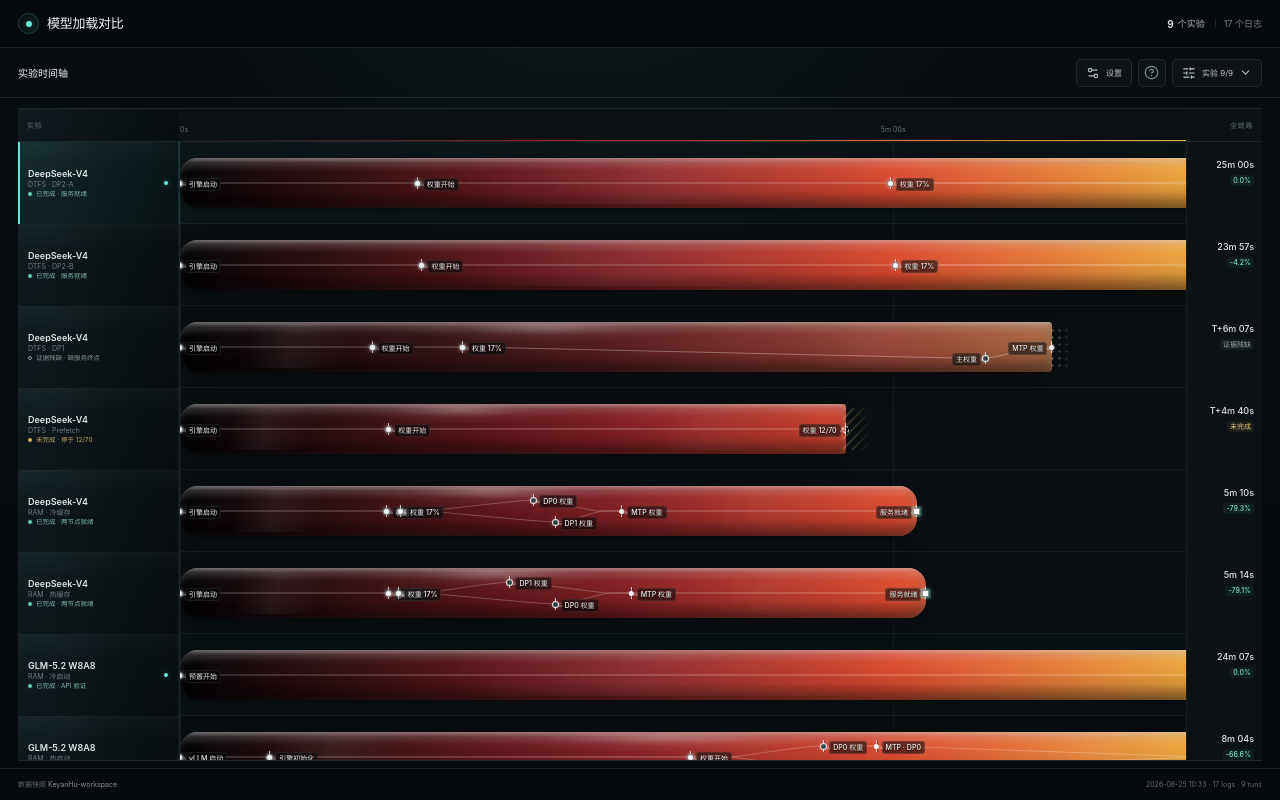
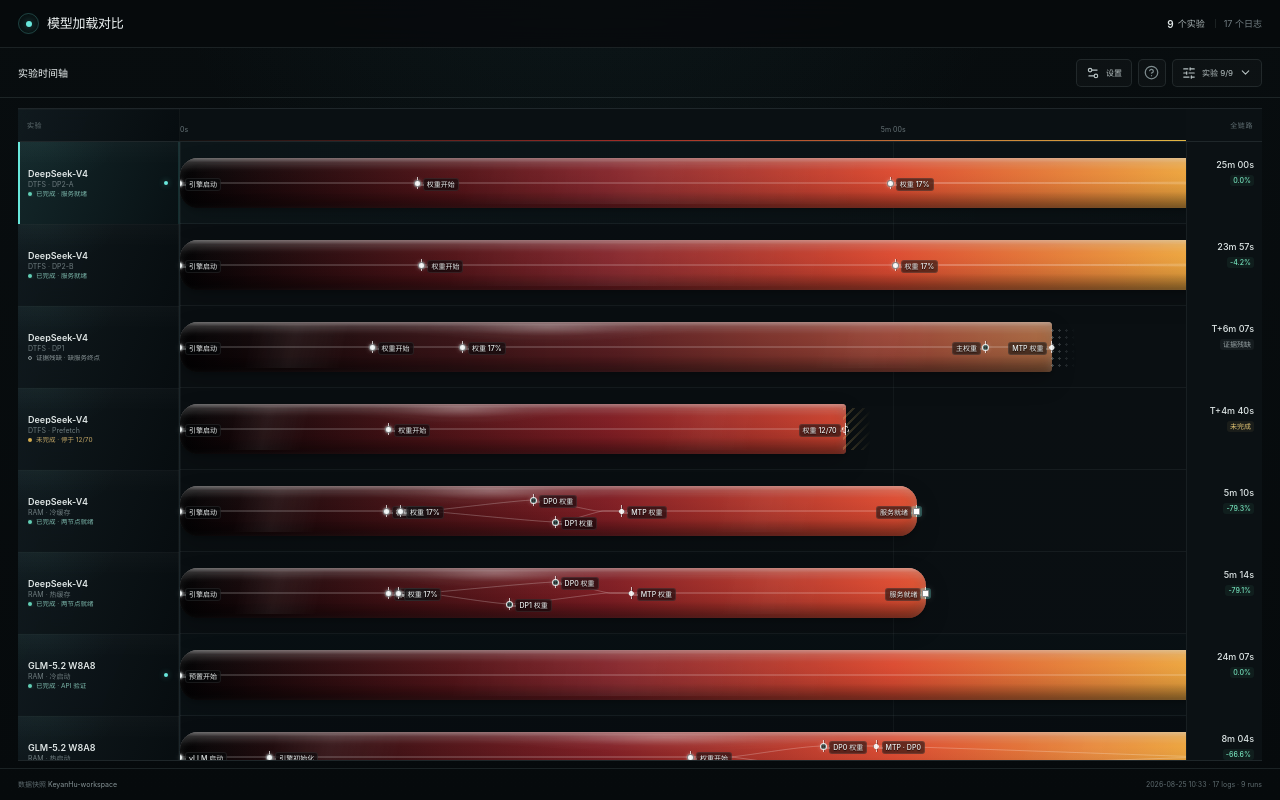
Before and after one commit to KeyanHu-git/inference-performance-lab, a Next.js app: page / in a window 1280 px wide. Built offline with nearby package versions, Linux system fonts and the light colour scheme.

Commit message:
Derive timeline lanes from relation graph

```diff
--- a/app/comparison-workbench.tsx
+++ b/app/comparison-workbench.tsx
@@ -118,10 +118,71 @@
   event.currentTarget.style.setProperty('--my', '8%');
 }
 
-function nodeLaneY(node: TimeNode) {
-  if (node.lane === 0) return 14;
-  if (node.lane === 1) return 36;
-  return 25;
+const MAIN_LANE_Y = 25;
+
+function branchOrder(node: TimeNode) {
+  const semantic = node.label.match(/(?:DP|节点)\s*[·:_-]?\s*(\d+)/i);
+  if (semantic) return Number(semantic[1]);
+  return node.lane ?? Number.MAX_SAFE_INTEGER;
+}
+
+function branchLanePositions(count: number) {
+  if (count <= 1) return [MAIN_LANE_Y];
+  const top = count > 3 ? 9 : 14;
+  const bottom = count > 3 ? 41 : 36;
+  return Array.from({ length: count }, (_, index) => top + ((bottom - top) * index) / (count - 1));
+}
+
+function createLaneLayout(experiment: RealExperiment) {
+  const nodes = new Map(experiment.nodes.map((node) => [node.id, node]));
+  const incoming = new Map<string, TimeLink[]>();
+  const outgoing = new Map<string, TimeLink[]>();
+  experiment.links.forEach((link) => {
+    incoming.set(link.to, [...(incoming.get(link.to) ?? []), link]);
+    outgoing.set(link.from, [...(outgoing.get(link.from) ?? []), link]);
+  });
+
+  const layout = new Map(experiment.nodes.map((node) => [node.id, MAIN_LANE_Y]));
+  experiment.nodes
+    .slice()
+    .sort((left, right) => left.time - right.time || left.id.localeCompare(right.id))
+    .forEach((source) => {
+      const branches = (outgoing.get(source.id) ?? [])
+        .filter((link) => link.kind === 'branch')
+        .sort((left, right) => {
+          const leftNode = nodes.get(left.to);
+          const rightNode = nodes.get(right.to);
+          if (!leftNode || !rightNode) return left.to.localeCompare(right.to);
+          return branchOrder(leftNode) - branchOrder(rightNode) || leftNode.id.localeCompare(rightNode.id);
+        });
+      if (branches.length < 2) return;
+
+      const positions = branchLanePositions(branches.length);
+      branches.forEach((branch, index) => {
+        let cursor = branch.to;
+        const visited = new Set<string>();
+        while (!visited.has(cursor) && nodes.has(cursor)) {
+          visited.add(cursor);
+          layout.set(cursor, positions[index]);
+          const nextLinks = (outgoing.get(cursor) ?? []).filter((link) => link.kind === 'sequence');
+          if (nextLinks.length !== 1) break;
+          const next = nextLinks[0].to;
+          if ((incoming.get(next) ?? []).length !== 1) break;
+          cursor = next;
+        }
+      });
+    });
+
+  experiment.nodes.forEach((node) => {
+    if ((incoming.get(node.id) ?? []).length > 1) layout.set(node.id, MAIN_LANE_Y);
+  });
+  return layout;
+}
+
+function laneClass(y: number) {
+  if (y < MAIN_LANE_Y - 1) return 'lane-upper';
+  if (y > MAIN_LANE_Y + 1) return 'lane-lower';
+  return 'lane-main';
 }
 
 function nodeStageKey(node: TimeNode) {
@@ -234,14 +295,14 @@
   };
 }
 
-function relationPath(link: TimeLink, nodes: Map<string, TimeNode>, positionAt: (time: number) => number) {
+function relationPath(link: TimeLink, nodes: Map<string, TimeNode>, laneY: Map<string, number>, positionAt: (time: number) => number) {
   const source = nodes.get(link.from);
   const target = nodes.get(link.to);
   if (!source || !target) return '';
   const x1 = positionAt(source.time);
   const x2 = positionAt(target.time);
-  const y1 = nodeLaneY(source);
-  const y2 = nodeLaneY(target);
+  const y1 = laneY.get(source.id) ?? MAIN_LANE_Y;
+  const y2 = laneY.get(target.id) ?? MAIN_LANE_Y;
   if (y1 === y2) return `M ${x1} ${y1} L ${x2} ${y2}`;
   const bend = Math.max(0.8, Math.min(3.2, (x2 - x1) * 0.28));
   if (link.kind === 'branch') return `M ${x1} ${y1} L ${x1 + bend} ${y1} C ${x1 + bend * 1.35} ${y1} ${x2 - bend * 0.7} ${y2} ${x2} ${y2}`;
@@ -255,6 +316,7 @@
   focusedLinkId,
   showDurations,
   positionAt,
+  laneY,
   pinnedLinkId,
   expandedLinkId,
   onLinkHover,
@@ -267,6 +329,7 @@
   focusedLinkId?: string;
   showDurations: boolean;
   positionAt: (time: number) => number;
+  laneY: Map<string, number>;
   pinnedLinkId?: string;
   expandedLinkId?: string;
   onLinkHover: (target?: RelationTarget) => void;
@@ -282,7 +345,7 @@
           const stageKey = linkStageKey(link, nodes);
           const active = interactive && (focusedStageKey ? focusedStageKey === stageKey : focusedLinkId ? focusedLinkId === link.id : selectedNodeId === link.from || selectedNodeId === link.to);
           const dimmed = interactive && Boolean(focusedStageKey || focusedLinkId || selectedNodeId) && !active;
-          const path = relationPath(link, nodes, positionAt);
+          const path = relationPath(link, nodes, laneY, positionAt);
           const source = nodes.get(link.from)?.label ?? link.from;
           const target = nodes.get(link.to)?.label ?? link.to;
           const relationTarget = { experimentId: experiment.id, linkId: link.id, stageKey };
@@ -329,7 +392,7 @@
         const target = nodes.get(link.to);
         if (!source || !target) return null;
         const midpoint = positionAt((source.time + target.time) / 2);
-        const lane = (nodeLaneY(source) + nodeLaneY(target)) / 2;
+        const lane = ((laneY.get(source.id) ?? MAIN_LANE_Y) + (laneY.get(target.id) ?? MAIN_LANE_Y)) / 2;
         const elapsed = Math.max(0, target.time - source.time);
         return (
           <span className="relation-duration" key={`${link.id}-duration`} style={{ left: `${midpoint}%`, top: `${lane}px` }} title={`${source.label} → ${target.label}：${formatSeconds(elapsed)}`}>
@@ -344,6 +407,7 @@
 function NodeMarker({
   node,
   position,
+  y,
   selected,
   stagePeer,
   relationState,
@@ -351,17 +415,17 @@
 }: {
   node: TimeNode;
   position: number;
+  y: number;
   selected: boolean;
   stagePeer: boolean;
   relationState: 'idle' | 'endpoint' | 'dimmed' | 'unlinked';
   onSelect: (node: TimeNode, anchor: Selection['anchor']) => void;
 }) {
-  const laneClass = node.lane === undefined ? 'lane-main' : `lane-${node.lane}`;
   const edgeClass = position <= 1 ? 'edge-start' : position >= 88 ? 'edge-end' : '';
   return (
     <button
-      className={`embedded-node node-${node.kind} ${laneClass} ${edgeClass} relation-${relationState}${stagePeer ? ' is-stage-peer' : ''}${selected ? ' is-selected' : ''}`}
-      style={{ left: `${position}%`, '--node-y': `${nodeLaneY(node)}px` } as CSSProperties}
+      className={`embedded-node node-${node.kind} ${laneClass(y)} ${edgeClass} relation-${relationState}${stagePeer ? ' is-stage-peer' : ''}${selected ? ' is-selected' : ''}`}
+      style={{ left: `${position}%`, '--node-y': `${y}px` } as CSSProperties}
       onClick={(event) => {
         event.stopPropagation();
         const rect = event.currentTarget.getBoundingClientRect();
@@ -661,7 +725,7 @@
                 <section className="guide-actions">
                   <span><b>悬停连线</b> 临时突出该阶段</span>
                   <span><b>单击连线</b> 锁定或取消突出</span>
-                  <span><b>双击连线</b> 拉伸或恢复该时间段</span>
+                  <span><b>双击连线</b> 展开或恢复细分时间线</span>
                   <span><b>点击节点</b> 查看时间与说明</span>
                   <span><b>右键实验</b> 编辑时间关系</span>
                 </section>
@@ -739,6 +803,7 @@
             const lens = createTimeLens(experiment, expandedLinkId, width, maximumTime);
             const positionAt = lens?.positionAt ?? ((time: number) => Math.max(0, Math.min(100, (time / experiment.total) * 100)));
             const displayWidth = lens?.displayWidth ?? width;
+            const laneY = createLaneLayout(experiment);
             return (
               <article
                 className={`experiment-row${isBaseline ? ' is-baseline' : ''}${currentExperimentId === experiment.id ? ' is-current' : ''}${lens ? ' has-time-lens' : ''}`}
@@ -802,6 +867,7 @@
                         focusedLinkId={focusApplies && !preferences.syncStages ? relationFocus?.linkId : undefined}
                         showDurations={preferences.showDurations}
                         positionAt={positionAt}
+                        laneY={laneY}
                         pinnedLinkId={pinnedRelation?.experimentId === experiment.id ? pinnedRelation.linkId : undefined}
                         expandedLinkId={expandedLinkId}
                         onLinkHover={(target) => setHoveredRelation(target ?? null)}
@@ -815,7 +881,7 @@
                           : focusedLinks.length
                             ? focusedLinks.some((link) => link.from === node.id || link.to === node.id) ? 'endpoint' : 'dimmed'
                             : 'idle';
-                        return <NodeMarker key={node.id} node={node} position={positionAt(node.time)} selected={selected?.experiment.id === experiment.id && selected.node.id === node.id} stagePeer={Boolean(selected && (preferences.syncStages || selected.experiment.id === experiment.id) && nodeStageKey(selected.node) === nodeStageKey(node))} relationState={relationState} onSelect={(value, anchor) => setSelected({ experiment, node: value, anchor })} />;
+                        return <NodeMarker key={node.id} node={node} position={positionAt(node.time)} y={laneY.get(node.id) ?? MAIN_LANE_Y} selected={selected?.experiment.id === experiment.id && selected.node.id === node.id} stagePeer={Boolean(selected && (preferences.syncStages || selected.experiment.id === experiment.id) && nodeStageKey(selected.node) === nodeStageKey(node))} relationState={relationState} onSelect={(value, anchor) => setSelected({ experiment, node: value, anchor })} />;
                       })}
                     </div>
                   </div>
```
